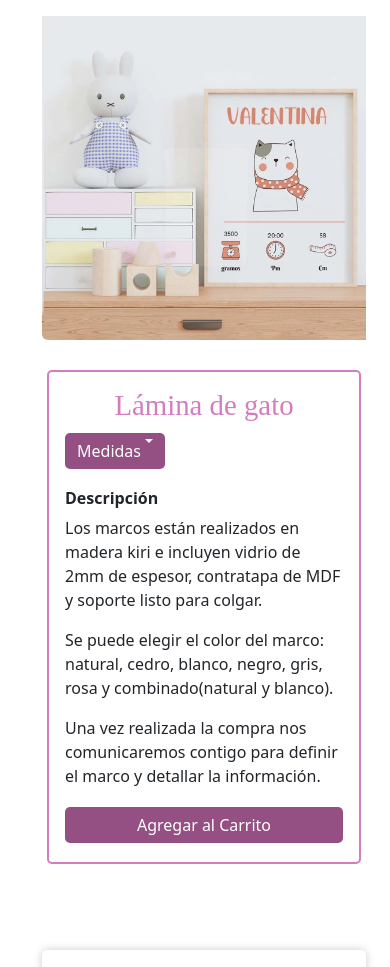
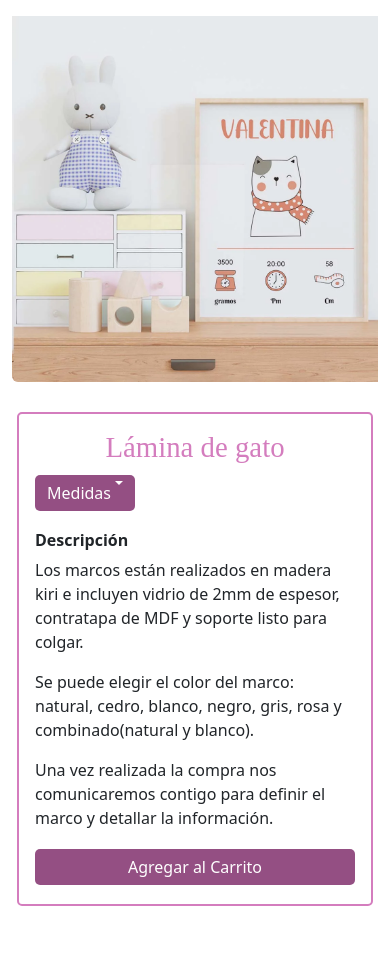
Before and after one commit to lucilaromandini/lupita-creaciones, a website: page html/detalles lamina.html in a window 390 px wide. Shown: the part 89-1056 px from the top of the page. Drawn offline with nearby package versions, Linux system fonts and the light colour scheme.

Commit message:
cambie la imagen de git y github y modifique el boton de los detalles

```diff
--- a/html/detalles lamina.html
+++ b/html/detalles lamina.html
@@ -16,7 +16,7 @@
     <meta name="keywords" content="láminas, cuadros infantiles, láminas de nacimiento">
 </head>
 
-<body class="container-fluid">
+<body>
     <!-- NAVBAR -->
     <nav class="navbar navbar-expand-sm sticky-top " aria-label="">
         <div class="container-fluid">
@@ -89,7 +89,7 @@
 
                     <p> Una vez realizada la compra nos comunicaremos contigo para definir el marco y detallar la
                         información. </p>
-                    <button type="button" class="btn btn-primary" data-bs-toggle="modal" data-bs-target="#exampleModal">
+                    <button type="button" class="btn " data-bs-toggle="modal" data-bs-target="#exampleModal">
                         Agregar al Carrito
                     </button>
                 </section>
```
Also changed, not shown: html/detalles cuadros.html (+1 -1 lines), README.md, readme_resources/git.jpg (added), readme_resources/github.jpg (added), 1 other file.
